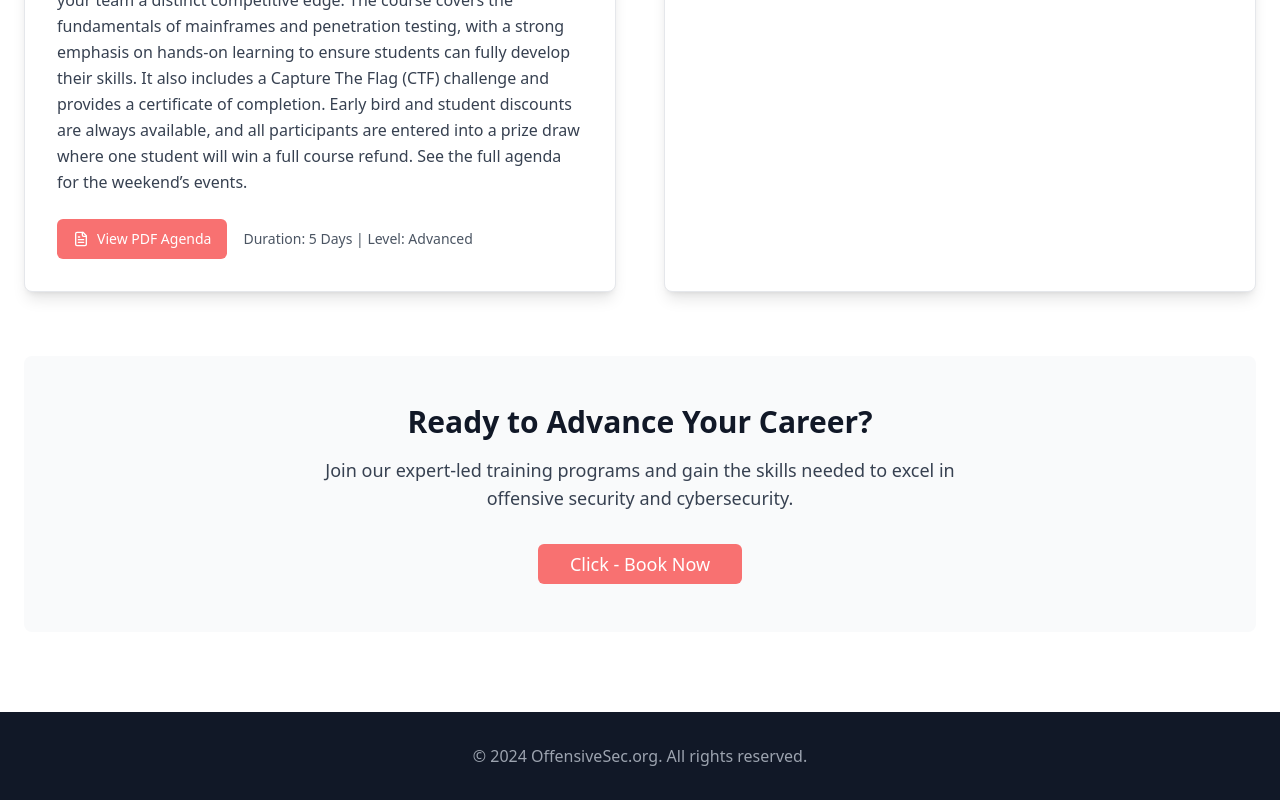
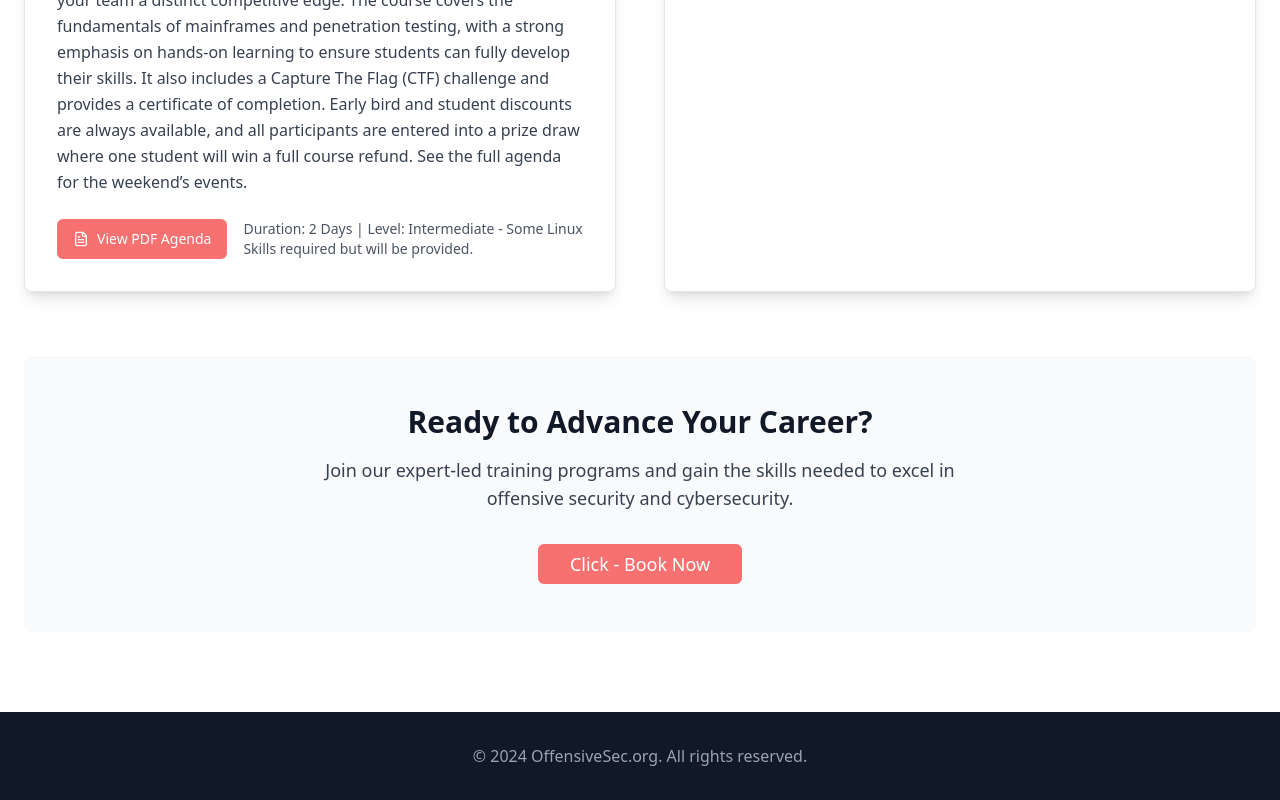
Before and after one commit to kevmilne/neuro-training-academy-shop, a React (Vite) app: page /training in a window 1280 px wide. Shown: the part 1017-1817 px from the top of the page. Built offline with nearby package versions, Linux system fonts and the light colour scheme.

Commit message:
Code edited in Lovable Code Editor
Edited UI in Lovable

```diff
--- a/src/pages/Training.tsx
+++ b/src/pages/Training.tsx
@@ -55,7 +55,7 @@ const Training = () => {
                     View PDF Agenda
                   </Button>
                   <div className="text-sm text-gray-600 flex items-center">
-                    Duration: 5 Days | Level: Advanced
+                    Duration: 2 Days | Level: Intermediate - Some Linux Skills required but will be provided.
                   </div>
                 </div>
               </div>
```
